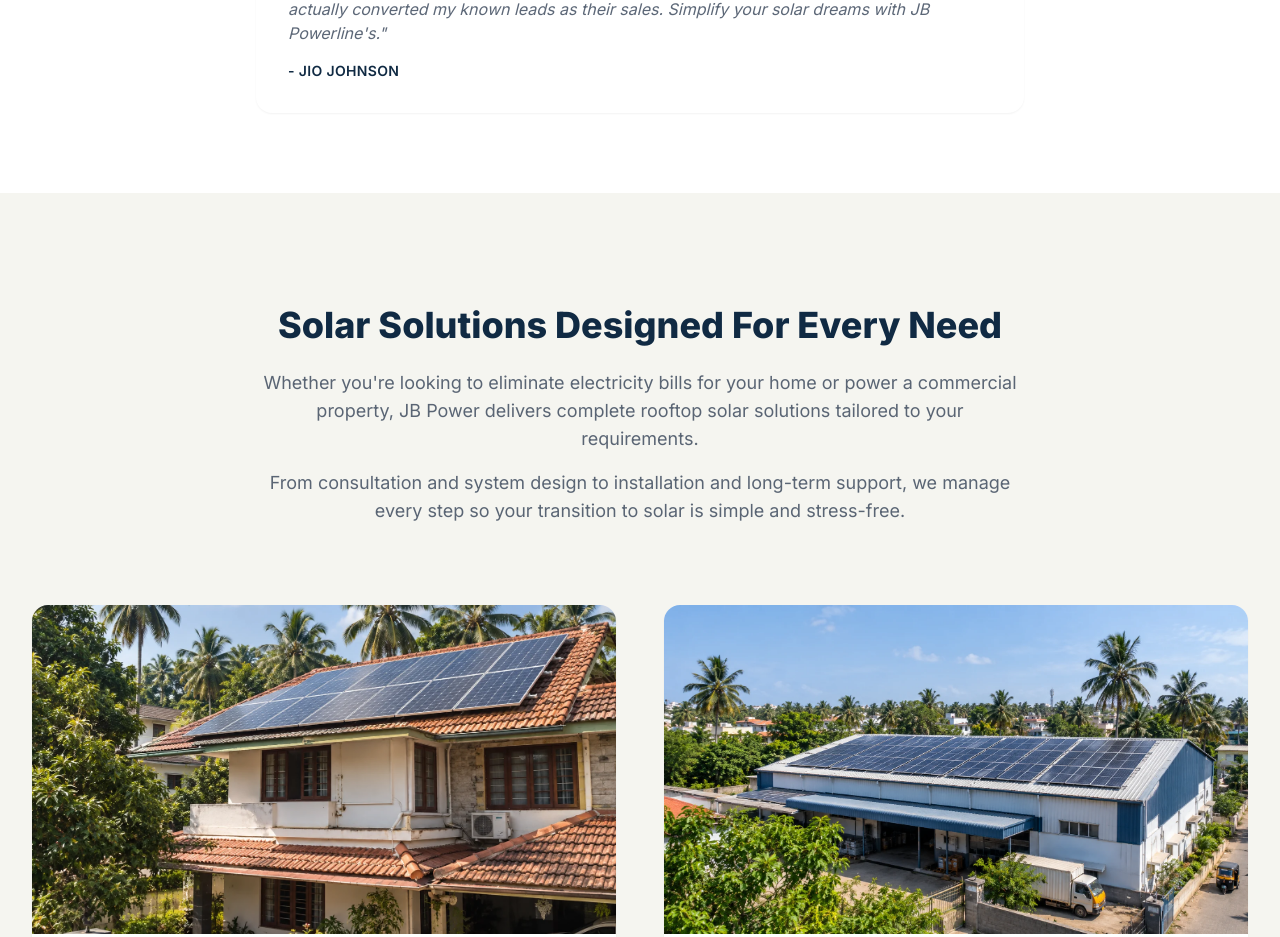
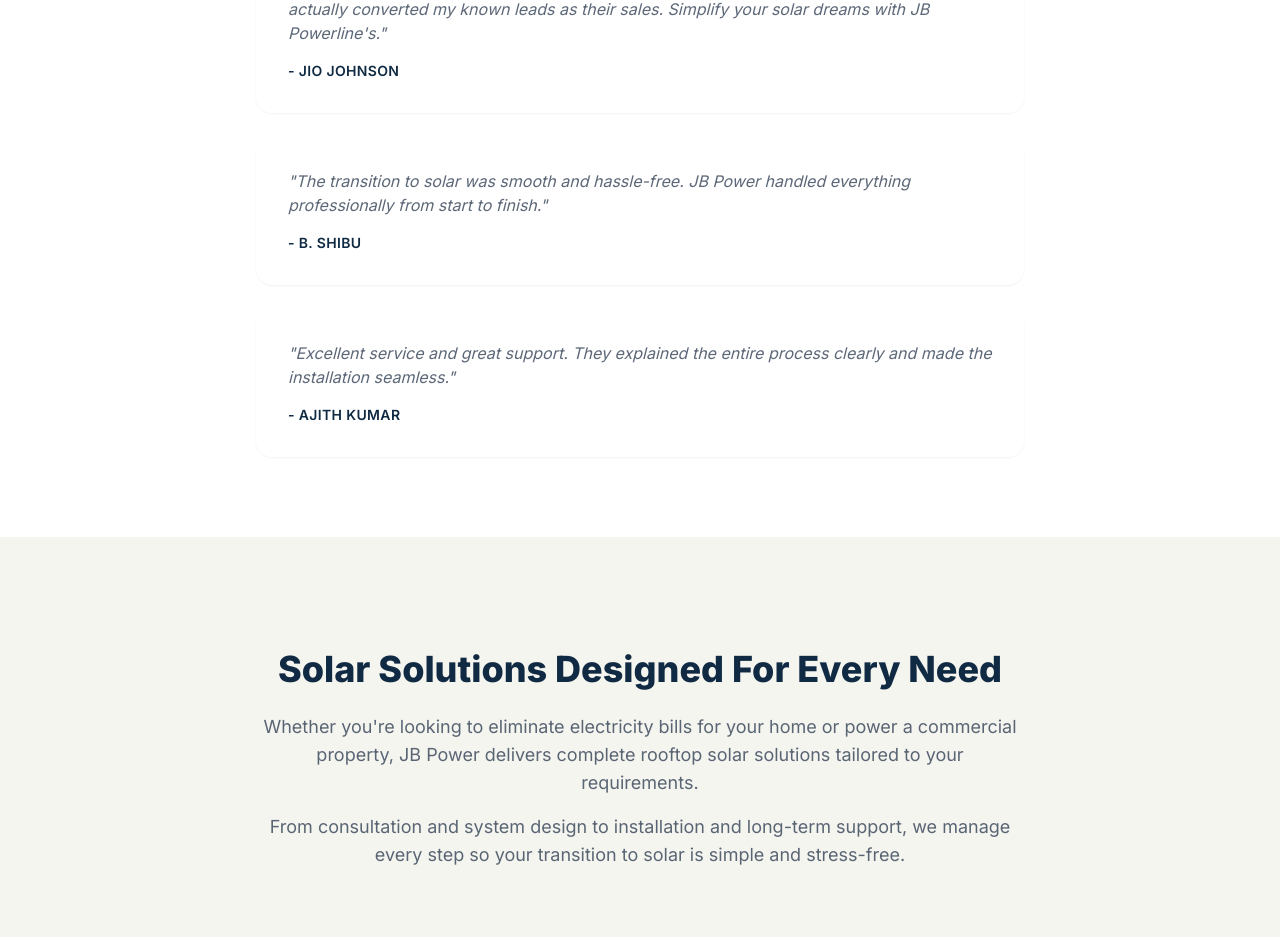
Before and after one commit to parthivqw/jb-power-frontend, a React (Vite) app: page / in a window 1280 px wide. Shown: the part 1731-2668 px from the top of the page. Built offline with nearby package versions, Linux system fonts and the light colour scheme.

Commit message:
feat: add remaining testimonials

```diff
--- a/src/constants/content.ts
+++ b/src/constants/content.ts
@@ -64,6 +64,16 @@ export const TRUST = {
       id: 1,
       name: "Jio Johnson",
       text: "Unfortunately my earlier on-grid solar system had rejection, and due to lack of proper support and guidance, I was almost ready to drop the entire plan. That's when JB Powerline's pre-installation support team stepped in and provided the required support to ease my solar plan. Now my plan is back ON. I didn't just recommend JB Powerline's; I actually converted my known leads as their sales. Simplify your solar dreams with JB Powerline's."
+    },
+    {
+      id: 2,
+      name: "B. Shibu",
+      text: "The transition to solar was smooth and hassle-free. JB Power handled everything professionally from start to finish."
+    },
+    {
+      id: 3,
+      name: "Ajith Kumar",
+      text: "Excellent service and great support. They explained the entire process clearly and made the installation seamless."
     }
   ]
 };
```
